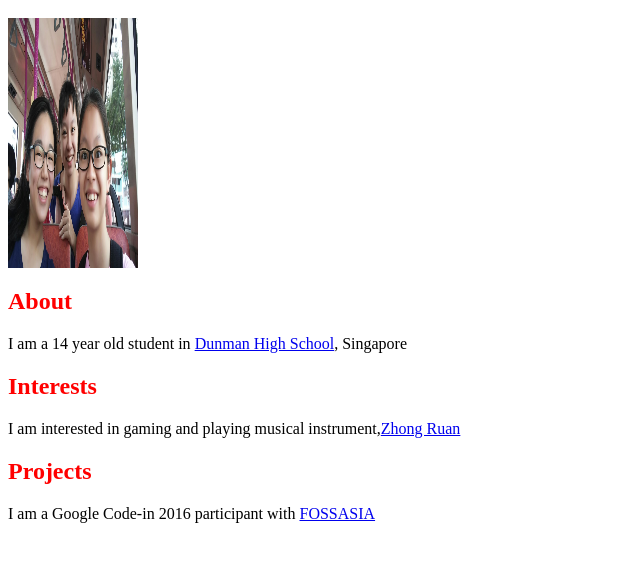
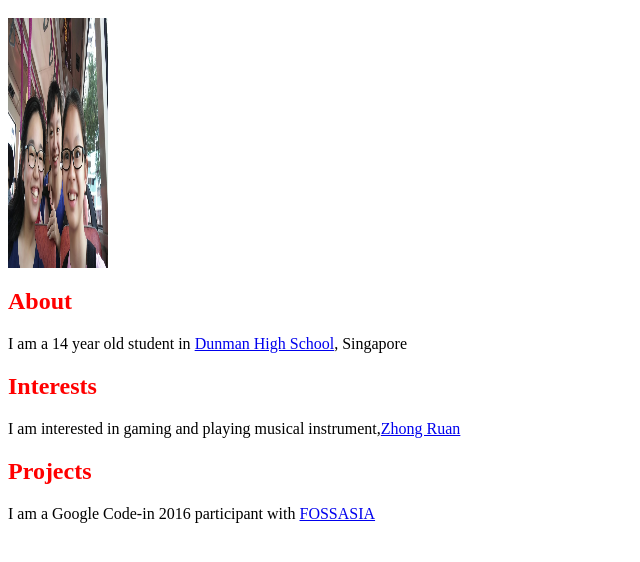
Before and after one commit to dhs17y2mokjinghuanfaith/dhs17y2mokjinghuanfaith.github.io, a plain HTML site: page index.html in a window 1280 px wide. Shown: the part 48-610 px from the top of the page, without its empty margins (0-640 px from the left). Drawn offline with Linux system fonts and the light colour scheme.

Commit message:
Update index.html

```diff
--- a/index.html
+++ b/index.html
@@ -5,7 +5,7 @@
   </head>
   <body>
 <h1>Welcome to my home</h1>
-    <img src="photo.jpg" width = 130 px height = 250 px/>
+    <img src="photo.jpg" width = 100 px height = 250 px/>
     <h2>About</h2>
     <p>I am a 14 year old student in <a href="http://dunmanhigh.moe.edu.sg/wp-content/uploads/website/index.html">Dunman High School</a>, Singapore</p>
     <h2>Interests</h2>
```
